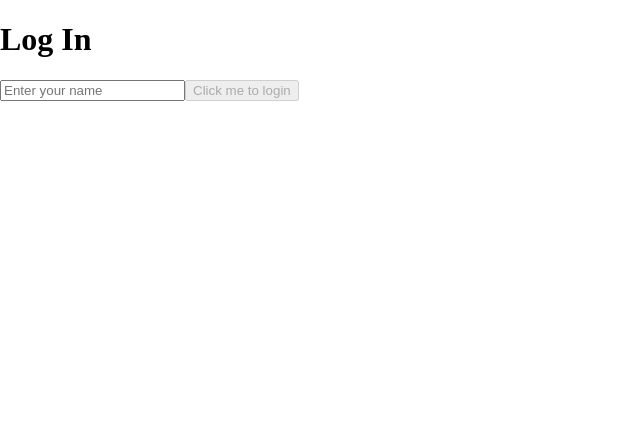
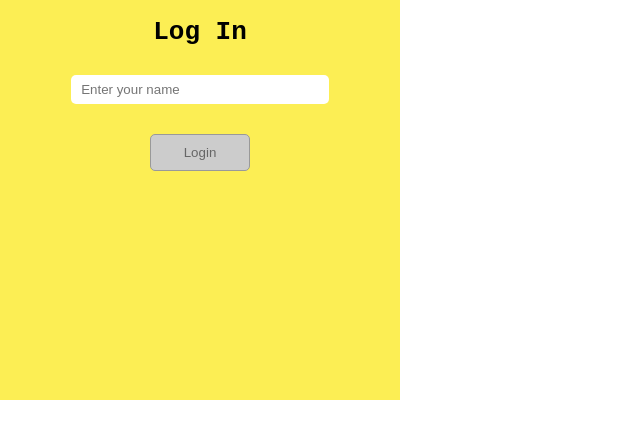
Before and after one commit to StanHus/Chrome-Extension-Faux-Login, a React (Create React App) app: page / in a window 1280 px wide. Shown: the top 438 px of the page, without its empty margins (0-640 px from the left). Built offline with nearby package versions, Linux system fonts and the light colour scheme.

Commit message:
added styling scss

```diff
--- a/package.json
+++ b/package.json
@@ -15,6 +15,7 @@
     "react-dom": "^17.0.2",
     "react-router-dom": "^6.3.0",
     "react-scripts": "4.0.3",
+    "sass": "^1.54.4",
     "typescript": "^4.3.5",
     "web-vitals": "^1.1.2"
   },
--- a/src/App.tsx
+++ b/src/App.tsx
@@ -1,7 +1,7 @@
 import React, { useState } from 'react'
 import PopUp from './components/Popup'
 import { setIdleTimeout } from './components/utils'
-import './css/style.css'
+import './css/style.scss'
 
 function App() {
   const userName = window.localStorage.getItem('userName')
@@ -15,9 +15,13 @@ function App() {
   }
 
   const logout = () => {
+    const logout = new Event('logout')
+    document.dispatchEvent(logout)
     setLoggedIn(false)
     localStorage.clear()
     setName('')
+    const event = new Event('closePopup')
+    document.dispatchEvent(event)
   }
 
   if (loggedIn) setIdleTimeout(5000)
@@ -33,7 +37,7 @@ function App() {
   return (
     <div className="App">
       {!loggedIn && (
-        <div>
+        <div className="login-page">
           <h1>Log In</h1>
           <input
             type="text"
@@ -42,19 +46,22 @@ function App() {
           />
           <button
             disabled={name === null || name === ''}
+            className="primary"
             onClick={() => login()}
           >
-            Click me to login
+            Login
           </button>
         </div>
       )}
       {loggedIn && (
-        <div>
+        <div className="user-page">
           <h1>Hi {userName}</h1>
-          <button onClick={() => logout()}>Log out</button>
+          <button className="primary" onClick={() => logout()}>
+            Log out
+          </button>
         </div>
       )}
-      {popupOpen && <PopUp />}
+      {popupOpen && loggedIn && <PopUp />}
     </div>
   )
 }
--- a/src/components/Popup.tsx
+++ b/src/components/Popup.tsx
@@ -9,12 +9,17 @@ export default function PopUp() {
 
   return (
     <div className="popup-modal">
-      <h2>Are you lost, {userName}</h2>
+      <h2>Are you lost, {userName}?</h2>
       <div className="row">
-        <button onClick={() => window.open('https://help.nickelled.com/en/')}>
+        <button
+          className="secondary"
+          onClick={() => window.open('https://help.nickelled.com/en/')}
+        >
           Yes
         </button>
-        <button onClick={() => closeThis()}>No</button>
+        <button className="secondary" onClick={() => closeThis()}>
+          No
+        </button>
       </div>
     </div>
   )
--- a/src/css/style.css
+++ /dev/null
@@ -1,25 +0,0 @@
-body {
-  margin: 0;
-}
-
-.App {
-  width: 400px;
-  height: 400px;
-}
-
-.popup-modal {
-  position: fixed;
-  bottom: 0;
-  right: 0;
-  border-radius: 15px;
-  background-color: blanchedalmond;
-  padding: 3em;
-  min-width: fit-content;
-  margin: 1em;
-}
-
-.row {
-  display: flex;
-  flex-direction: row;
-  justify-content: space-around;
-}
--- /dev/null
+++ b/src/css/style.scss
@@ -0,0 +1,93 @@
+body {
+  margin: 0;
+  font-size: 100%;
+  font-family: monospace;
+}
+
+.App {
+  align-items: center;
+  display: flex;
+  width: 400px;
+  height: 400px;
+  flex-direction: column;
+  text-align: center;
+  box-sizing: border-box;
+  background-color: #fcee54;
+  flex-wrap: wrap;
+  transition-duration: 0.7s;
+}
+
+.popup-modal {
+  position: fixed;
+  bottom: 0;
+  right: 0;
+  border-radius: 15px;
+  background-color: blanchedalmond;
+  padding: 3em;
+  min-width: fit-content;
+  margin: 1em;
+}
+
+.login-page {
+  input {
+    margin: 10px;
+    width: 75%;
+    height: 5%;
+    padding: 10px;
+    border: none;
+    border-radius: 5px;
+    transition-duration: 0.3s;
+    &:focus {
+      transform: scale(1.2);
+    }
+  }
+}
+
+button {
+  &.primary {
+    width: 100px;
+    margin-top: 20px;
+    background-color: #f5c2e0;
+    border-radius: 5px;
+    border: none;
+    text-align: center;
+    color: black;
+    padding: 10px;
+    transition-duration: 0.4s;
+    &:not(:disabled):hover {
+      transform: scale(1.5);
+      transition-duration: 0.4s;
+      background-color: black;
+      color: white;
+    }
+    &:disabled {
+      border: 1px solid #999999;
+      background-color: #cccccc;
+      color: #666666;
+      cursor: not-allowed;
+    }
+  }
+  &.secondary {
+    margin-top: 20px;
+    width: 50px;
+    background-color: yellow;
+    border-radius: 5px;
+    border: none;
+    text-align: center;
+    color: black;
+    padding: 10px;
+    transition-duration: 0.4s;
+    &:hover {
+      transform: scale(1.5);
+      transition-duration: 0.4s;
+      background-color: black;
+      color: white;
+    }
+  }
+}
+
+.row {
+  display: flex;
+  flex-direction: row;
+  justify-content: space-around;
+}
```
Also changed, not shown: 1 other file (tests, documents, lock files or other folders).
